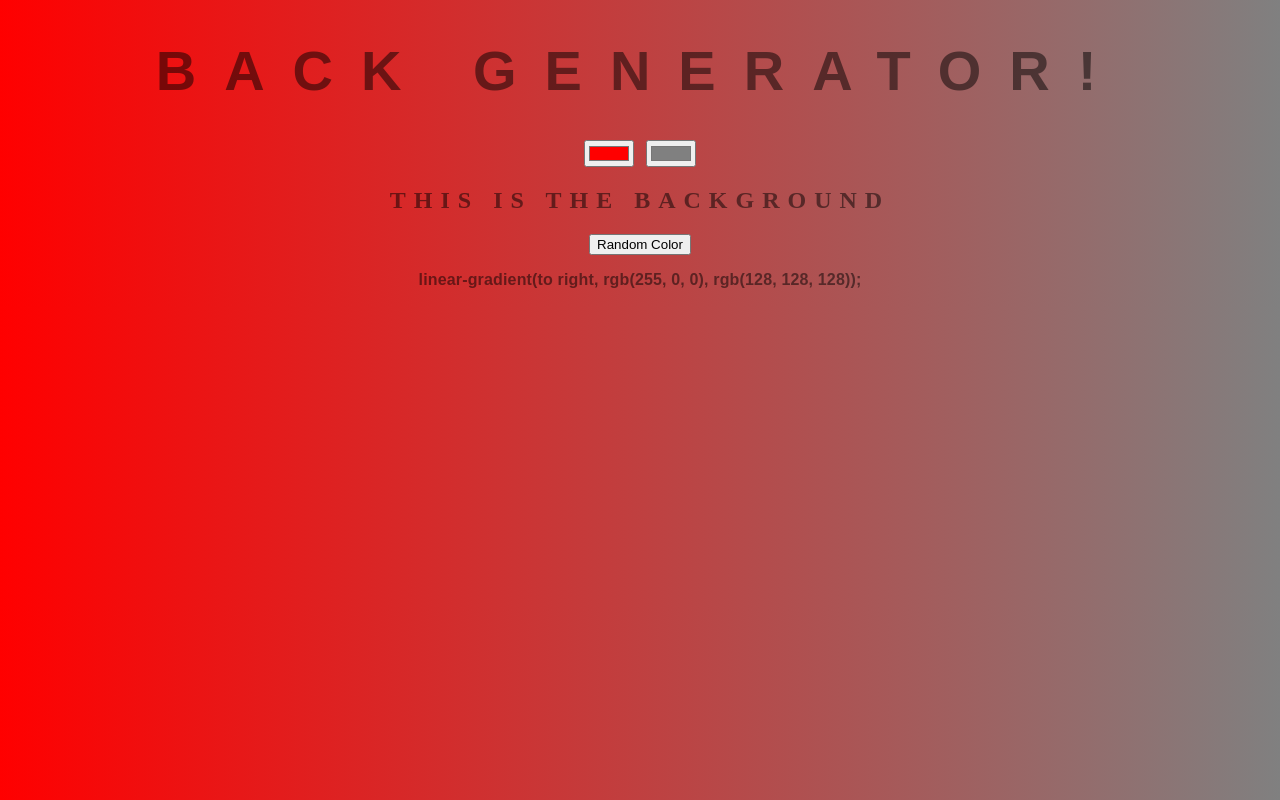
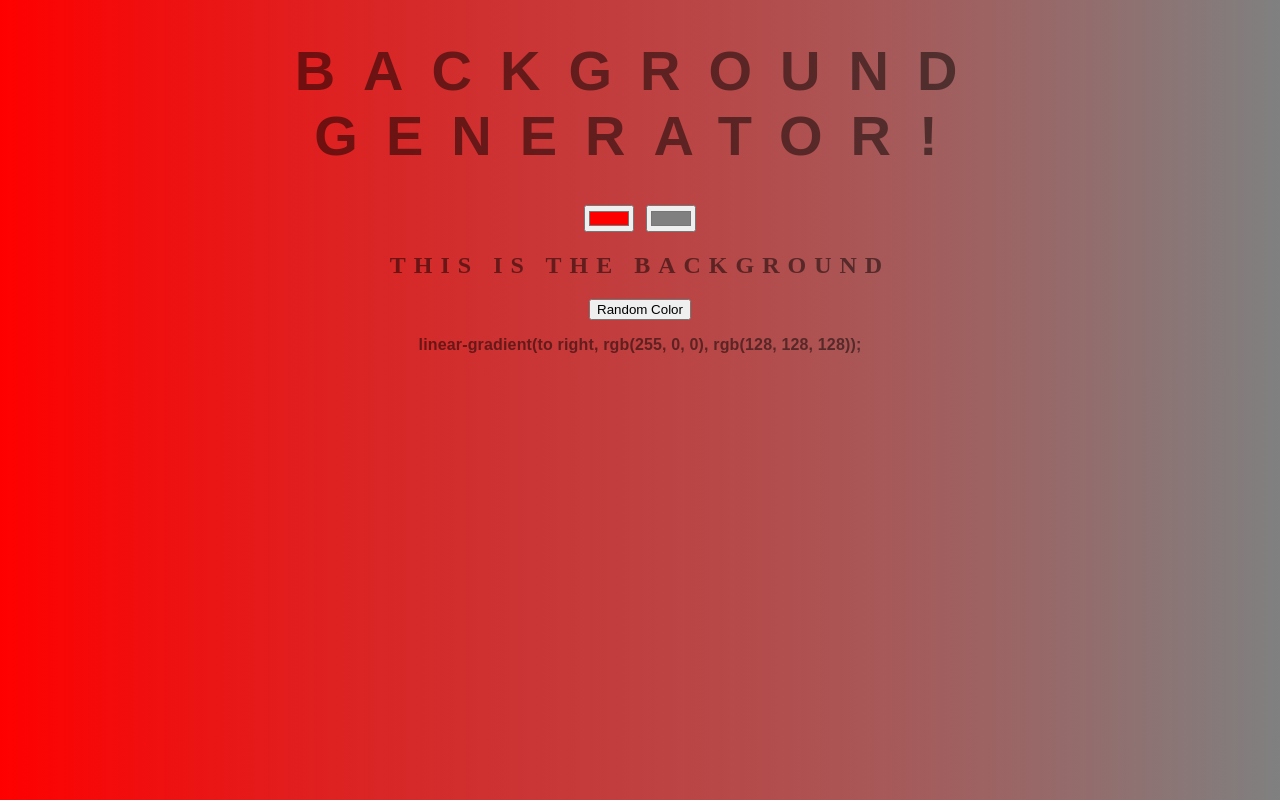
Before and after one commit to zouave/background-generator, a plain HTML site: page index.html in a window 1280 px wide. Drawn offline with Linux system fonts and the light colour scheme.

Commit message:
Update index.html
changecd  "Back" to "Background". Everything is good.

```diff
--- a/index.html
+++ b/index.html
@@ -6,7 +6,7 @@
 	<link rel="stylesheet" type="text/css" href="style.css">
 </head>
 <body id="gradient">
-	<h1>Back Generator!</h1>
+	<h1>Background Generator!</h1>
 	<input class="color1" type="color" name="color1" value="#000000">
 	<input class="color2" type="color" name="color2" value="#000000">
 	<h2>This is the background</h2>
```
